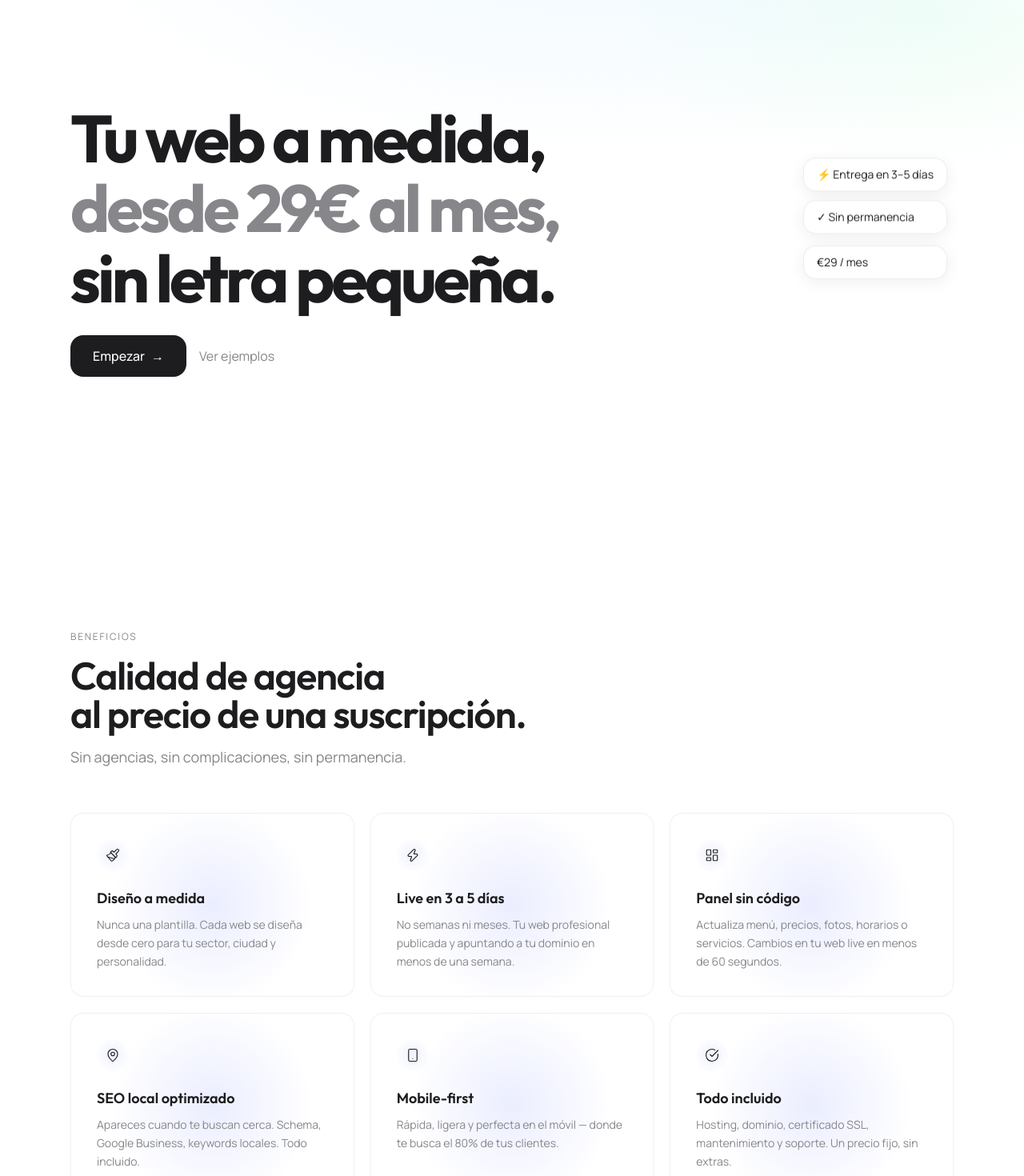
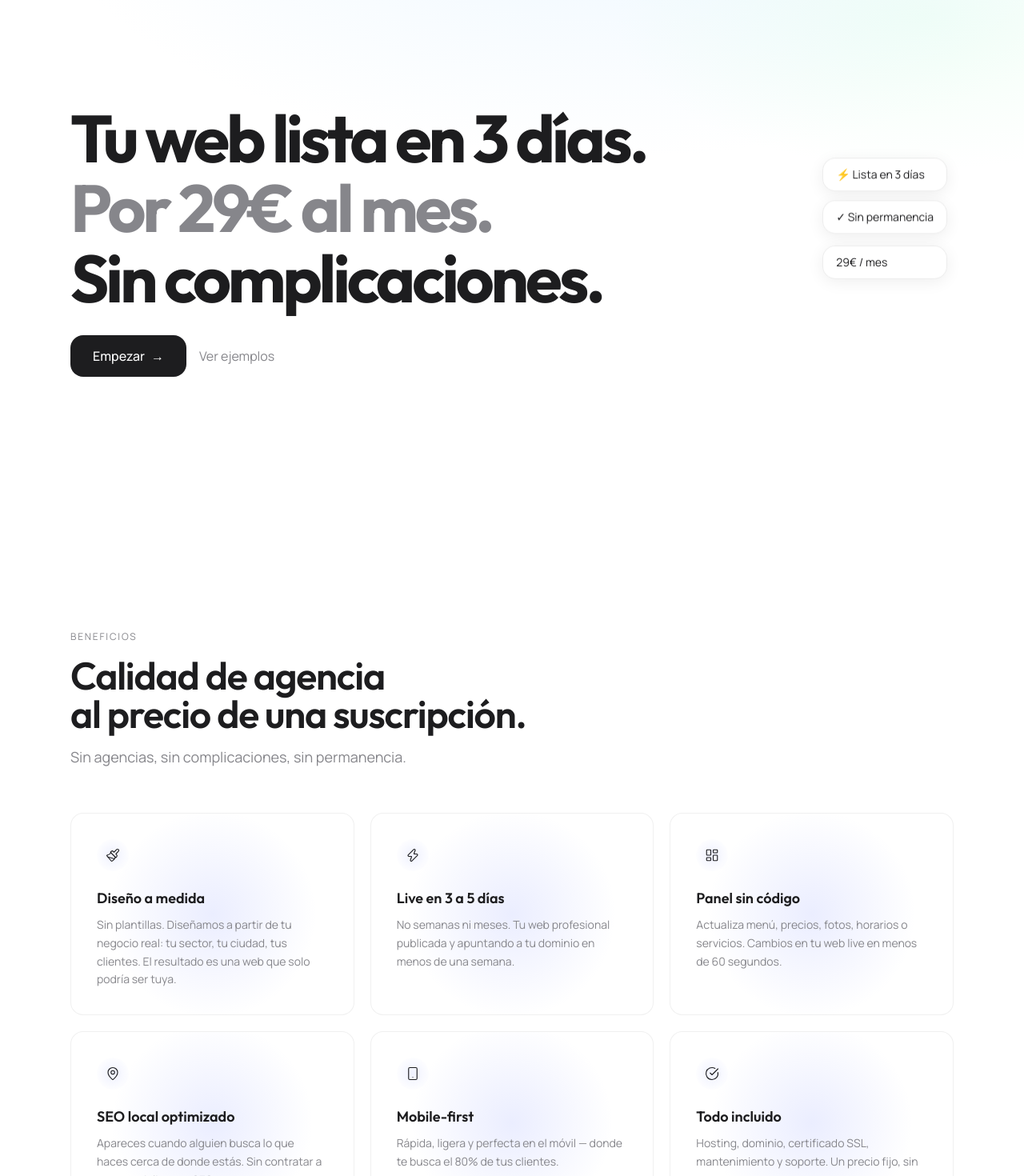
Before and after one commit to davidbaobaobao/Yele-design-v2, a Next.js app: page / in a window 1280 px wide. Shown: the part 140-1610 px from the top of the page at 80% size. Built offline with nearby package versions, Linux system fonts and the light colour scheme; no server answers; the database is empty.

Commit message:
hero: update copy, badges, beneficios, como-funciona and testimonials order

```diff
--- a/components/Beneficios.tsx
+++ b/components/Beneficios.tsx
@@ -9,8 +9,8 @@ import type { LucideIcon } from 'lucide-react'
 const cards = [
   {
     Icon: Paintbrush,
-    es: { title: 'Diseño a medida', desc: 'Nunca una plantilla. Cada web se diseña desde cero para tu sector, ciudad y personalidad.' },
-    en: { title: 'Custom design', desc: 'Never a template. Every website is designed from scratch for your sector, city, and personality.' },
+    es: { title: 'Diseño a medida', desc: 'Sin plantillas. Diseñamos a partir de tu negocio real: tu sector, tu ciudad, tus clientes. El resultado es una web que solo podría ser tuya.' },
+    en: { title: 'Custom design', desc: 'No templates. We design from your real business: your sector, your city, your clients. The result is a website that could only be yours.' },
   },
   {
     Icon: Zap,
@@ -24,8 +24,8 @@ const cards = [
   },
   {
     Icon: MapPin,
-    es: { title: 'SEO local optimizado', desc: 'Apareces cuando te buscan cerca. Schema, Google Business, keywords locales. Todo incluido.' },
-    en: { title: 'Local SEO optimised', desc: 'You appear when people search nearby. Schema, Google Business, local keywords. All included.' },
+    es: { title: 'SEO local optimizado', desc: 'Apareces cuando alguien busca lo que haces cerca de donde estás. Sin contratar a un especialista en SEO aparte.' },
+    en: { title: 'Local SEO optimised', desc: 'You appear when someone searches for what you do near where you are. No need to hire a separate SEO specialist.' },
   },
   {
     Icon: Smartphone,
--- a/components/ComoFunciona.tsx
+++ b/components/ComoFunciona.tsx
@@ -88,13 +88,12 @@ export default function ComoFunciona() {
                 {t('Cómo funciona', 'How it works')}
               </span>
               <h2 className="font-outfit font-semibold text-4xl md:text-5xl text-[#1D1D1F] tracking-tight mb-6 leading-tight">
-                {t('Hecha para ti.', 'Made for you.')}<br />
-                <span className="text-[#86868B]">{t('No por ti.', 'Not by you.')}</span>
+                {t('Cuatro pasos. Tú hablas, nosotros construimos y lo mantenemos.', 'Four steps. You talk, we build and maintain it.')}
               </h2>
               <p className="font-manrope text-[#86868B] text-lg leading-relaxed">
                 {t(
-                  'Cuatro pasos para tener tu web en marcha. Sin reuniones interminables, sin presupuestos sorpresa.',
-                  'Four steps to get your website live. No endless meetings, no surprise costs.'
+                  'Sin reuniones interminables. Sin presupuestos sorpresa.',
+                  'No endless meetings. No surprise costs.'
                 )}
               </p>
 
--- a/components/Hero.tsx
+++ b/components/Hero.tsx
@@ -32,9 +32,9 @@ export default function Hero() {
             style={{ fontSize: 'clamp(44px, 6.5vw, 88px)' }}
             {...fadeUp(0)}
           >
-            <span className="block">{t('Tu web a medida,', 'Your website, custom-made,')}</span>
-            <span className="block text-[#86868B]">{t('desde 29€ al mes,', 'from €29/month,')}</span>
-            <span className="block">{t('sin letra pequeña.', 'no fine print.')}</span>
+            <span className="block">{t('Tu web lista en 3 días.', 'Your website ready in 3 days.')}</span>
+            <span className="block text-[#86868B]">{t('Por 29€ al mes.', 'For €29/month.')}</span>
+            <span className="block">{t('Sin complicaciones.', 'No hassle.')}</span>
           </motion.h1>
 
           {/* CTAs */}
@@ -73,9 +73,9 @@ export default function Hero() {
         >
           <motion.div className="flex flex-col gap-3" {...fadeUp(0.45)}>
             {[
-              { label: t('⚡ Entrega en 3–5 días', '⚡ Delivered in 3–5 days') },
+              { label: t('⚡ Lista en 3 días', '⚡ Ready in 3 days') },
               { label: t('✓ Sin permanencia', '✓ No lock-in') },
-              { label: '€29 / mes' },
+              { label: '29€ / mes' },
             ].map((b, i) => (
               <motion.div
                 key={i}
--- a/components/Testimonios.tsx
+++ b/components/Testimonios.tsx
@@ -8,6 +8,7 @@ const FALLBACK = [
   { author_name: 'Carlos R.', role: 'Fontanero autónomo, Bilbao',                   body: 'Pensé que tener web era complicado y caro. Por €29 al mes tengo algo que parece de empresa grande.',                              rating: 5 },
   { author_name: 'Elena T.',  role: 'Propietaria de estudio de cerámica, Gràcia',   body: 'El proceso fue rapidísimo. Me hicieron preguntas concretas, y tres días después tenía una web que realmente me representa.',      rating: 5 },
   { author_name: 'Miguel A.', role: 'Abogado, Valencia',                             body: 'Necesitaba algo serio, no un template de Wix. Yele entendió eso desde el primer mensaje.',                                       rating: 5 },
+  { author_name: 'David B.',  role: 'Cliente Yele',                                  body: 'Yele es fantástica!',                                                                                                               rating: 5 },
 ]
 
 export default async function Testimonios() {
```
